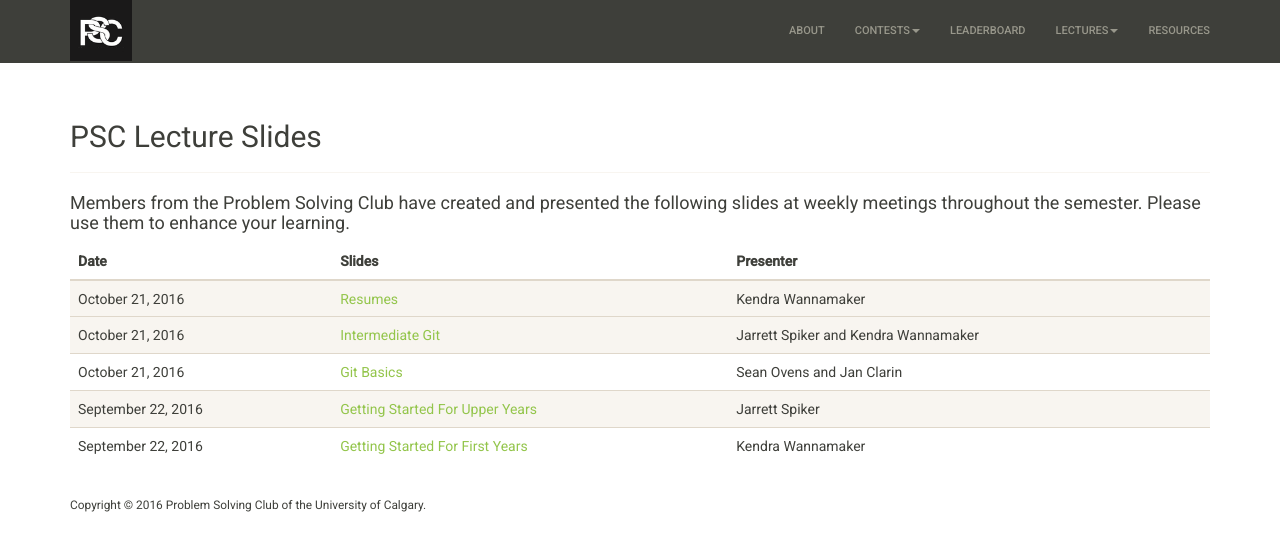
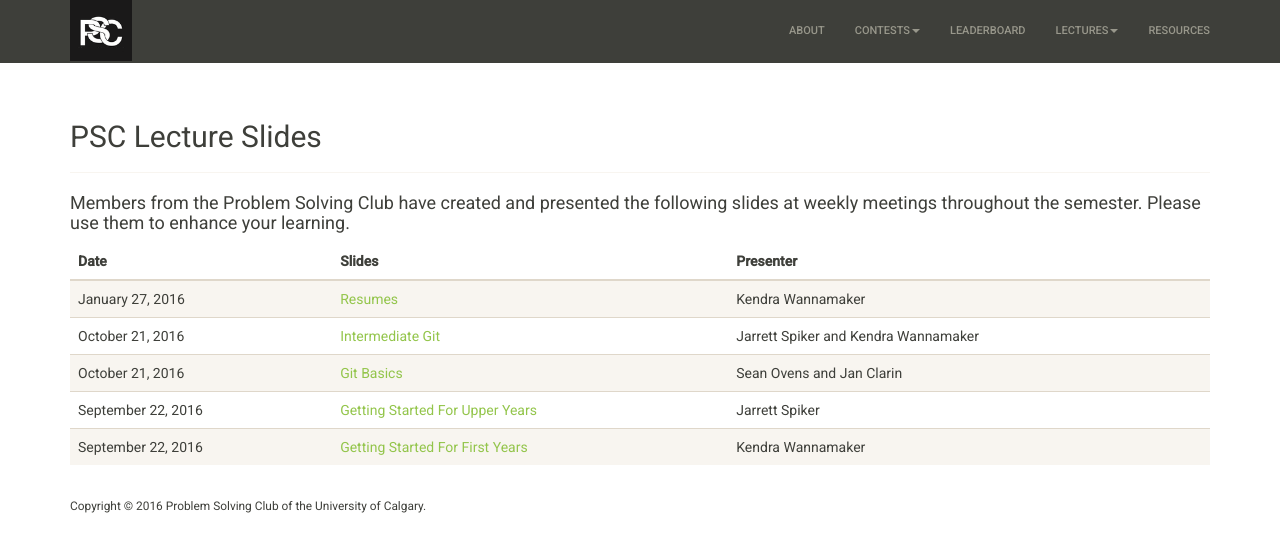
Before and after one commit to ProblemSolvingClub/psc-website, a Jekyll site: the page built from workshops/index.html, in a window 1280 px wide. Shown: the top 552 px of the page. Built offline with Jekyll 4.4.1, drawn with Linux system fonts in a browser that asks for light colours; nearby versions of some CDN libraries.

Commit message:
Date Fix

```diff
--- a/workshops/index.html
+++ b/workshops/index.html
@@ -20,11 +20,10 @@ title: Lectures
     </thead>
     <tbody>
       <tr>
-        <td> October 21, 2016 </td>
+        <td> January 27, 2016 </td>
         <td> <a href = "slides/winter2016/2017-01-27-Resumes.pdf">Resumes</a></td>
         <td> Kendra Wannamaker </td>
       </tr>
-      <tr>
       <tr>
         <td> October 21, 2016 </td>
         <td> <a href = "slides/fall2016/2016-10-21-SourceControl.pdf">Intermediate Git</a></td>
```
